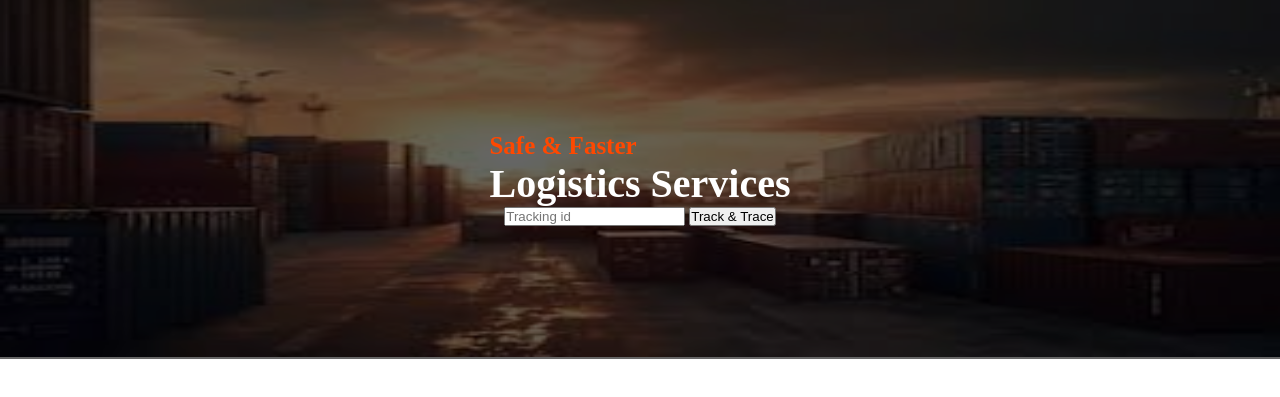
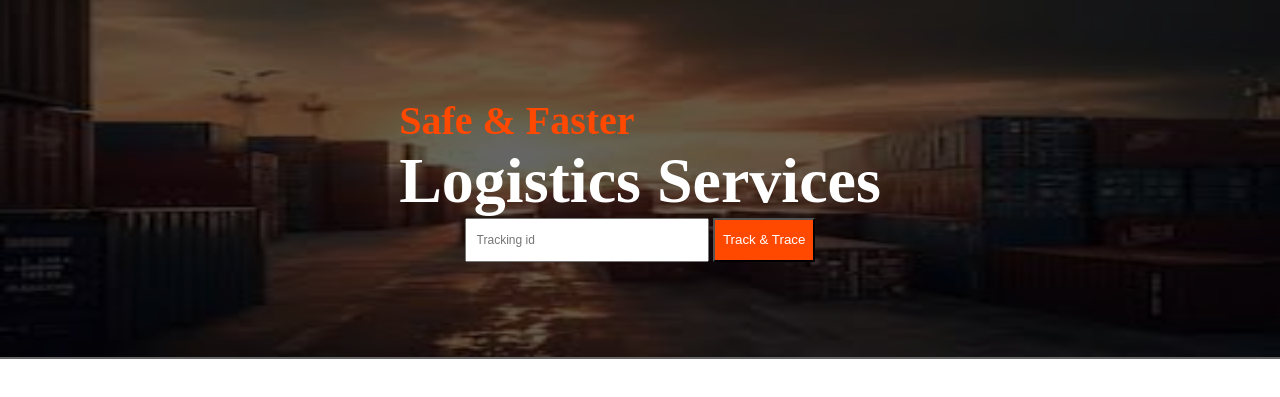
Before and after one commit to RicardoVCampos/Landing-Page-7, a plain HTML site: page index.html in a window 1280 px wide. Shown: the part 107-504 px from the top of the page. Drawn offline with nearby package versions, Linux system fonts and the light colour scheme.

Commit message:
formatano input outdoor

```diff
--- a/index.html
+++ b/index.html
@@ -49,7 +49,7 @@
                 <h3>Safe & Faster</h3>
                 <h1>Logistics Services</h1>
             </div>
-            <div>
+            <div class="inputOutdoor">
                 <input type="text" name="" id="" placeholder="Tracking id">
                 <button>Track & Trace</button>
             </div>
--- a/style.css
+++ b/style.css
@@ -86,10 +86,27 @@
 
 .texto h3{
     color: #ff4800;
-    font-size: 25px;
+    font-size: 5vh;
 }
 
 .texto h1{
     color: white;
-    font-size: 40px;
+    font-size: 8vh;
 }
+.inputOutdoor input{
+    width:18vw;
+    height: 5vh;
+    color: rgb(101, 101, 101);
+    padding-left: 10px;
+}
+
+.inputOutdoor input::placeholder{
+    font-size: 1.5vh;
+}
+
+.inputOutdoor button{
+    width: 8vw;
+    height: 5.5vh;
+    background-color: #ff4800;
+    color: white;
+}
```
